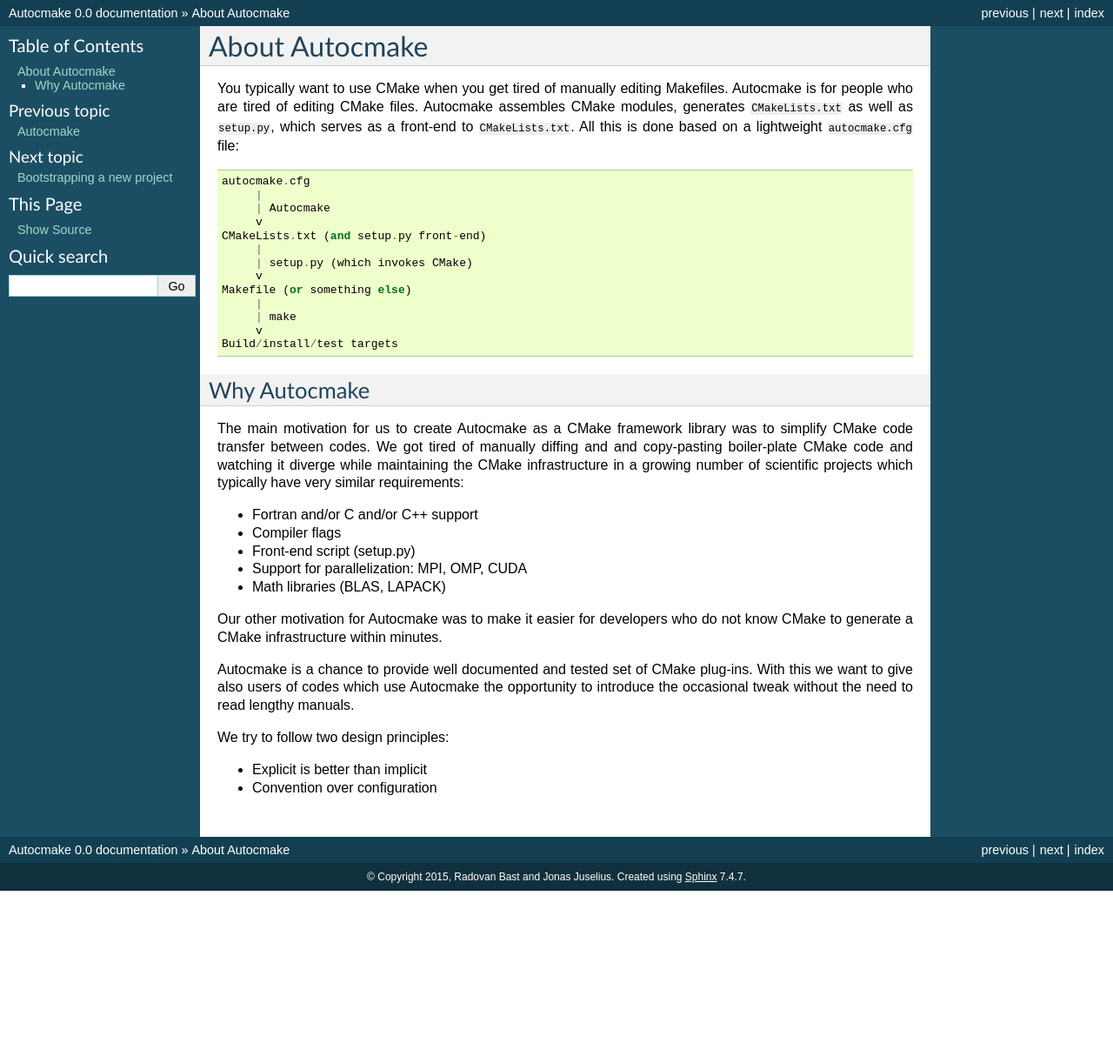
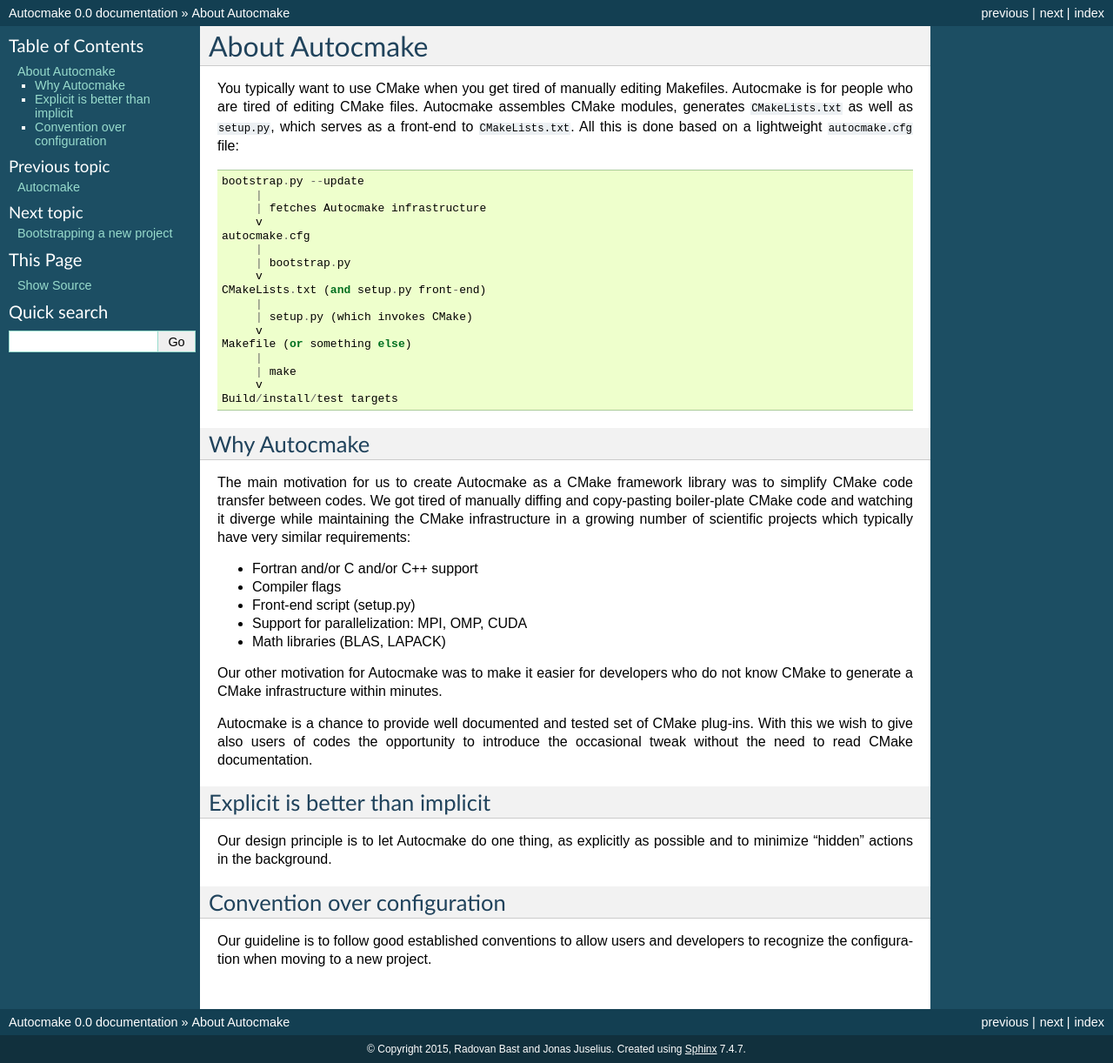
Before and after one commit to dev-cafe/autocmake, a Sphinx documentation site: the page built from doc/about.rst, in a window 1280 px wide. Shown: the whole page at 87% size. Built offline with Sphinx 7.4.7, drawn with Linux system fonts in a browser that asks for light colours; before the commit the page ends 1024 px from its top, so only the background shows below that.

Commit message:
more doc

```diff
--- a/doc/about.rst
+++ b/doc/about.rst
@@ -9,9 +9,13 @@
 ``setup.py``, which serves as a front-end to ``CMakeLists.txt``. All this is
 done based on a lightweight ``autocmake.cfg`` file::
 
+  bootstrap.py --update
+       |
+       | fetches Autocmake infrastructure
+       v
   autocmake.cfg
        |
-       | Autocmake
+       | bootstrap.py
        v
   CMakeLists.txt (and setup.py front-end)
        |
@@ -43,11 +47,20 @@
 not know CMake to generate a CMake infrastructure within minutes.
 
 Autocmake is a chance to provide well documented and tested set of CMake
-plug-ins. With this we want to give also users of codes which use Autocmake the
-opportunity to introduce the occasional tweak without the need to read lengthy
-manuals.
+plug-ins. With this we wish to give also users of codes the opportunity to
+introduce the occasional tweak without the need to read CMake documentation.
 
-We try to follow two design principles:
 
-- Explicit is better than implicit
-- Convention over configuration
+Explicit is better than implicit
+--------------------------------
+
+Our design principle is to let Autocmake do one thing, as explicitly as
+possible and to minimize "hidden" actions in the background.
+
+
+Convention over configuration
+-----------------------------
+
+Our guideline is to follow good established conventions
+to allow users and developers to recognize the configuration
+when moving to a new project.
--- a/doc/index.rst
+++ b/doc/index.rst
@@ -9,4 +9,5 @@
    about.rst
    bootstrap.rst
    cmakelists.rst
-   customization.rst
+   customizing-modules.rst
+   updating-modules.rst
```
Also changed, not shown: other parts of doc/about.rst (+1 -1 lines), doc/bootstrap.rst (+5 -5 lines), doc/cmakelists.rst (+6 -6 lines), doc/customizing-modules.rst (renamed from doc/customization.rst, +5 -3 lines), doc/updating-modules.rst (added, +18 -0 lines), 1 other file.
